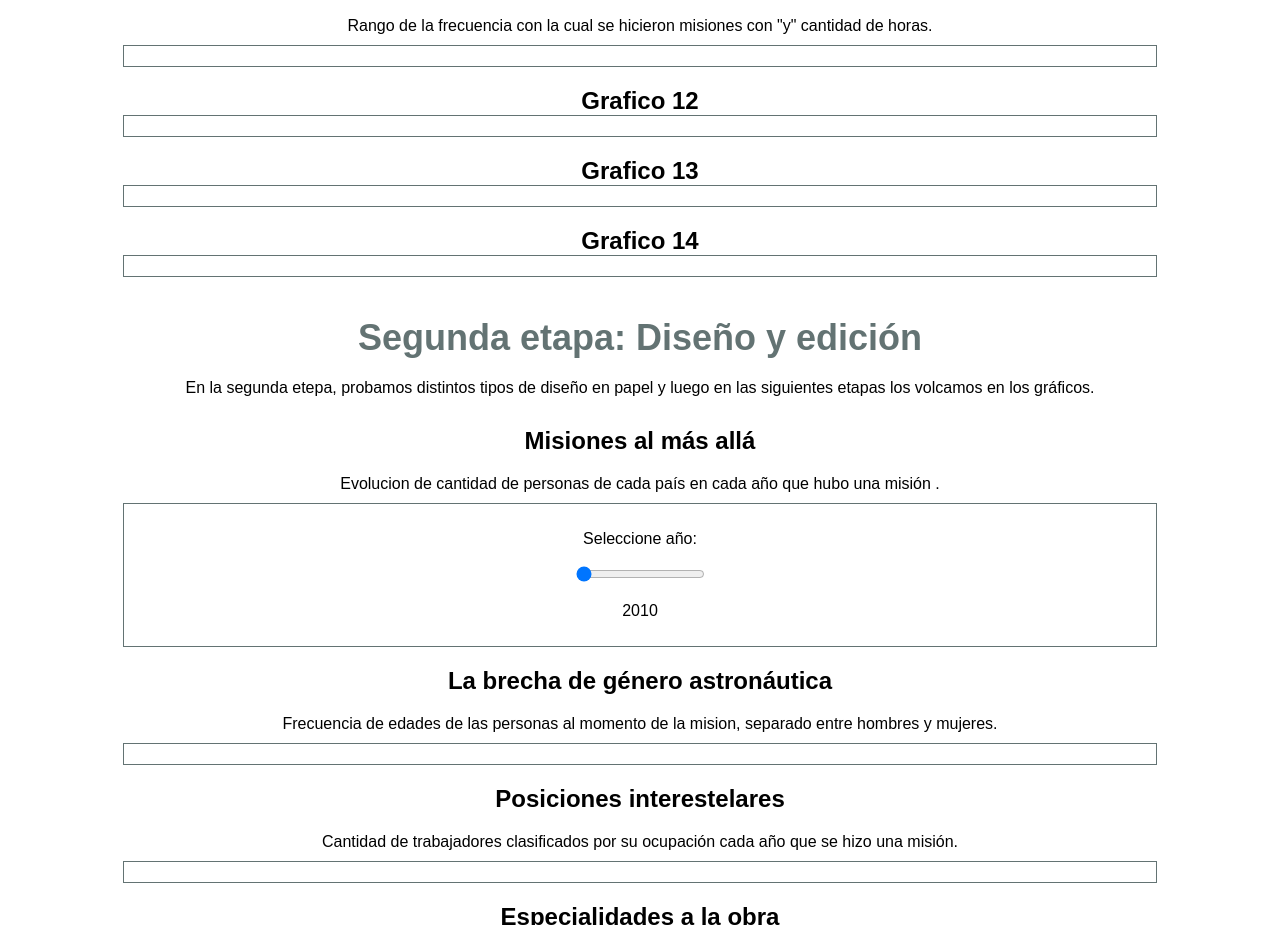
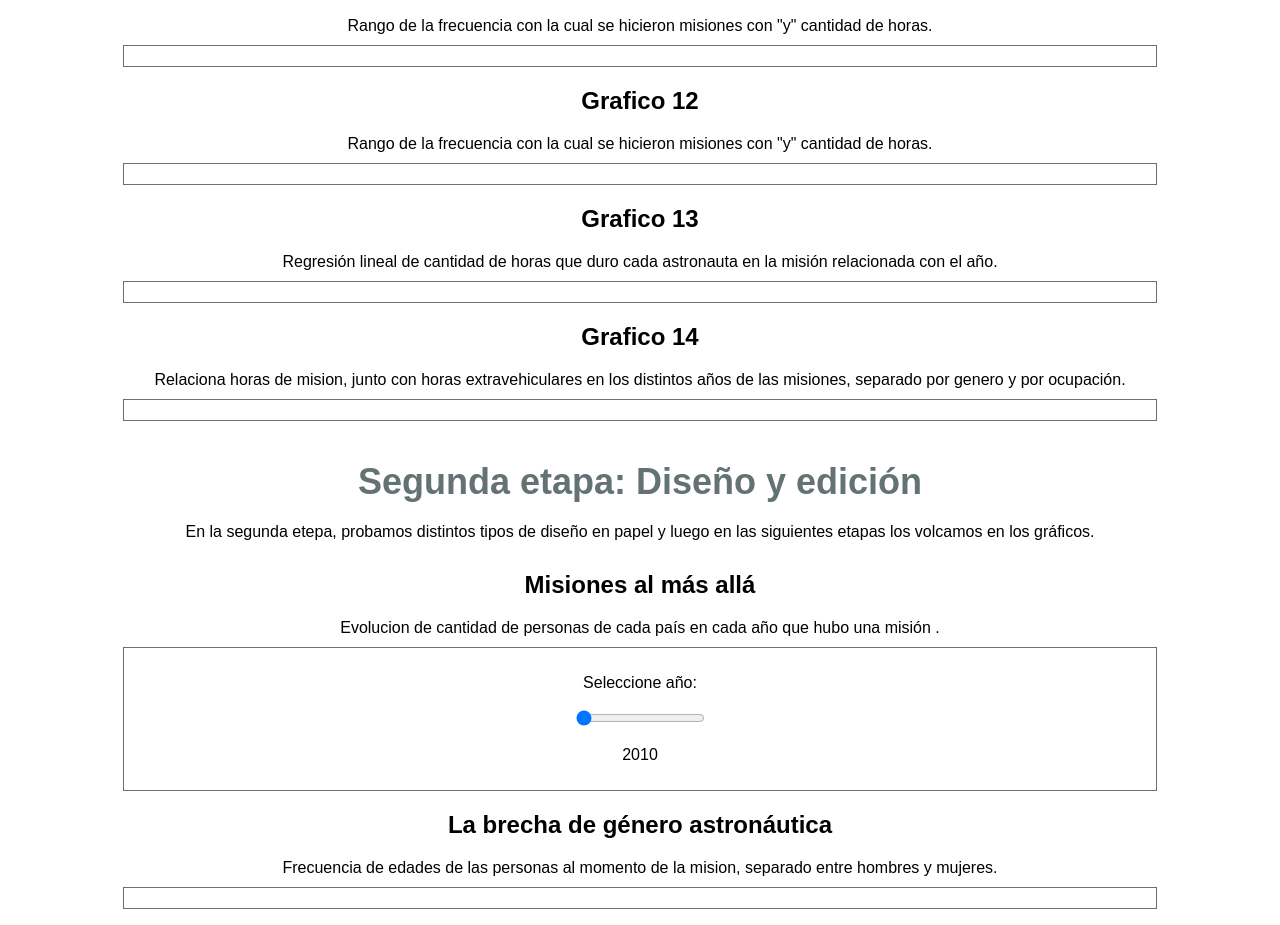
Before and after one commit to luisalawson/intento_uno, a plain HTML site: page etapaunoydos.html in a window 1280 px wide. Shown: the part 1431-2356 px from the top of the page. Drawn offline with nearby package versions, Linux system fonts and the light colour scheme; a script that the page names is missing.

Commit message:
Update etapaunoydos.html

```diff
--- a/etapaunoydos.html
+++ b/etapaunoydos.html
@@ -118,16 +118,19 @@
       </div>
 
       <div class="subtitulo">Grafico 12</div>
+	    <div class="descripcion">Rango de la frecuencia con la cual se hicieron misiones con "y" cantidad de horas.</div>
       <div class="grafico">
         <div id="chart_12"></div>
       </div>
 
       <div class="subtitulo">Grafico 13</div>
+	     <div class="descripcion">Regresión lineal de cantidad de horas que duro cada astronauta en la misión relacionada con el año.</div>
       <div class="grafico">
         <div id="chart_13"></div>
       </div>
 
       <div class="subtitulo">Grafico 14</div>
+	     <div class="descripcion"> Relaciona horas de mision, junto con horas extravehiculares en los distintos años de las misiones, separado por genero y por ocupación.</div>
       <div class="grafico">
         <div id="chart_14"></div>
       </div>
```
